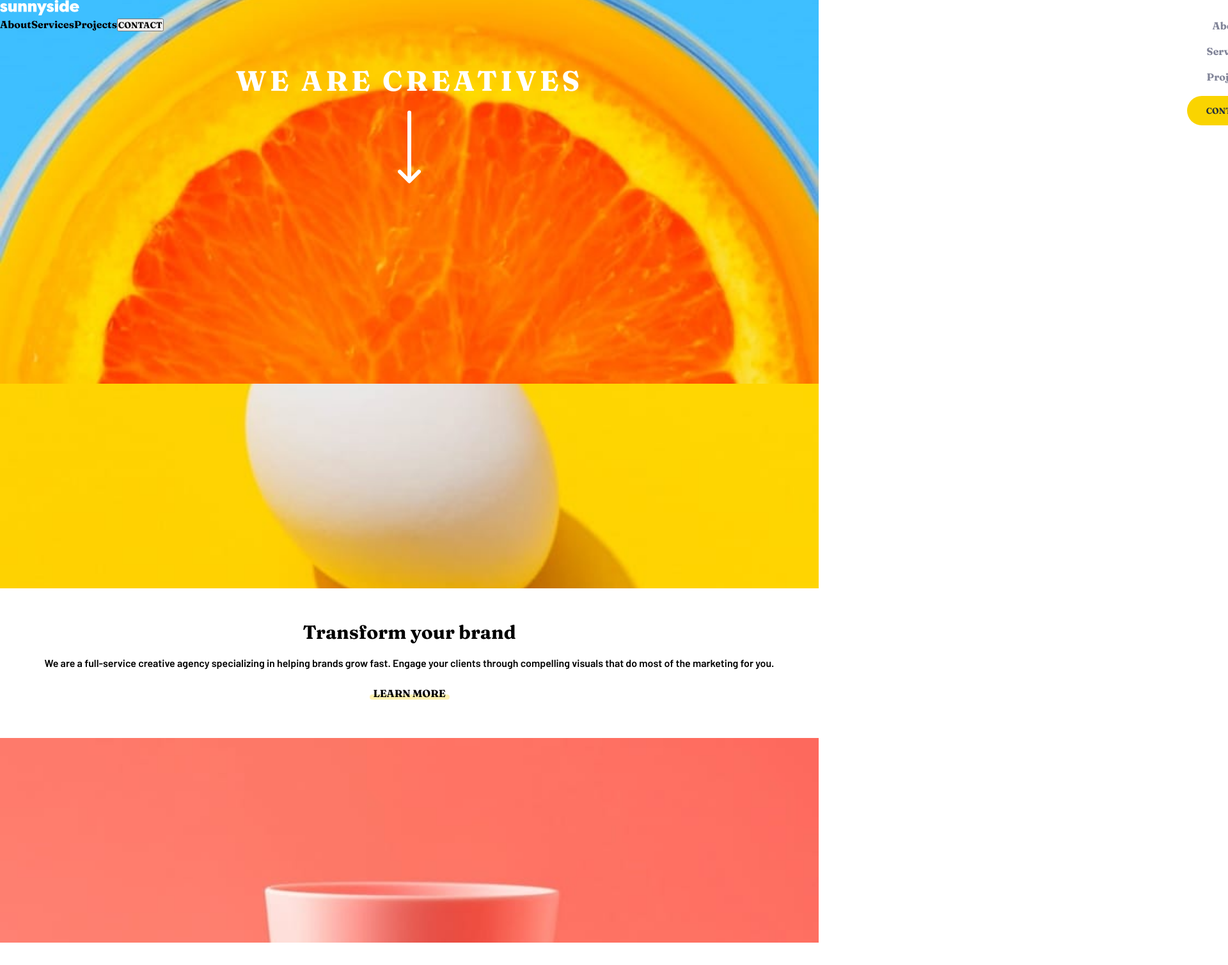
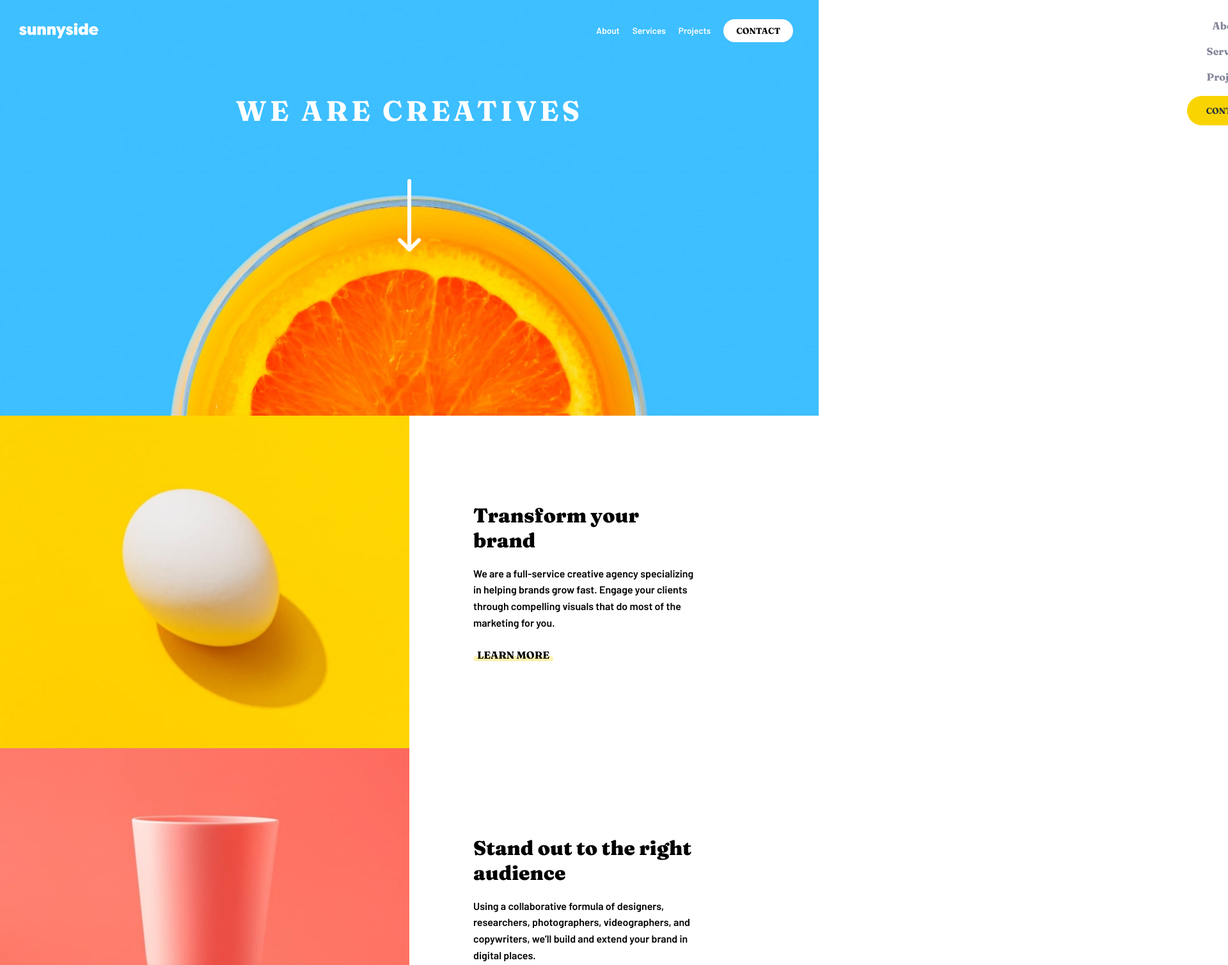
Before and after one commit to Rubylenshy/sunnyside-agency, a plain HTML site: page index.html in a window 1280 px wide. Shown: the top 1509 px of the page at 64% size, 1920 px wide, since content can reach past the window. Drawn offline with Linux system fonts and the light colour scheme.

Commit message:
grid templates and layouts updated

```diff
--- a/assets/css/style.css
+++ b/assets/css/style.css
@@ -5,7 +5,7 @@
     --yellow: hsl(51, 100%, 49%);
     --dark-desaturated-cyan: hsl(167, 40%, 24%);
     --dark-blue: hsl(198, 62%, 26%);
-    --dark-moderate-cyan: hsl(168, 33%, 52%);
+    --dark-moderate-cyan: hsl(168, 40%, 57%);
 
     --vd-desaturated-blue: hsl(212, 27%, 19%);
     --vd-grayish-blue: hsl(213, 9%, 39%);
@@ -95,7 +95,8 @@ header{
 }
 
 .mobile-nav{
-    position: absolute;
+    display: block;
+    position: fixed;
     left: 100%;
     width: 90%;
     margin: 0 5%;
@@ -104,6 +105,17 @@ header{
     text-align: center;
     transition: all .3s;
 }
+/* .mobile-nav::before{
+    content: "";
+    margin-left: auto;
+    position: relative;
+    top: -1.5rem;
+    border-width: 0 0 1.5rem 1.5rem;
+    border-style: solid;
+    border-color: var(--clr-white) transparent;
+    display: block;
+    width: 0;
+} */
 .nav-links{
     display: flex;
     flex-direction: column;
@@ -146,7 +158,7 @@ header{
 .transform-img{
     background: url(../images/mobile/image-transform.jpg) center no-repeat;
     background-size: cover;
-    height: 40vh;
+    height: 19.5rem;
 }
 .transform-texts,
 .standout-texts{
@@ -157,9 +169,14 @@ header{
 .grid-img-text h2{
     font-size: 1.85em;
 }
+.grid-img-text p{
+    line-height: 1.6em;
+}
 .transform-texts p,
 .standout-texts p{
     margin: 20px 0 40px;
+    max-width: 350px;
+    margin: 20px auto 40px;
 }
 .transform-texts .learn-more{
     background: hsl(51, 100%, 49%, 0.3);
@@ -172,7 +189,7 @@ header{
 .standout-img{
     background: url(../images/mobile/image-stand-out.jpg) center top no-repeat;
     background-size: cover;
-    height: 40vh;
+    height: 19.5rem;
 }
 .standout-texts .learn-more{
     background: hsl(7, 99%, 70%, 0.3);
@@ -284,10 +301,121 @@ footer{
     .gallery-images-desktop{
         display: initial;
     }
+
+    header{
+        background: url(../images/desktop/image-header.jpg) center bottom no-repeat ;
+        background-size: cover;
+        height: 650px;
+    }
+    .navbar-desktop{
+        display: flex;
+        justify-content: space-between;
+        align-items: center;
+        padding: 30px;
+    }
+    .navbar-desktop .links{
+        display: flex;
+        align-items: center;
+    }
+    .navbar-desktop .links li{
+        margin: 0 10px;
+        font-weight: 400;
+    }
+    .navbar-desktop .links a{
+        color: var(--white);
+        font-size: .85em;
+        font-weight: 400;
+        font-family: var(--ff-barlow);
+    }
+    .navbar-desktop .links button{
+        padding: 10px 20px;
+        background: var(--white);
+        color: initial;
+        border: none;
+        border-radius: 20px;
+    }
+    .navbar-desktop .links button:hover{
+        background: var(--dark-blue);
+        color: var(--white);
+    }
+
+    .illustration-text h1{
+        margin: 50px auto 80px;
+    }
+
+    .grid-img-text{
+        grid-template-columns: repeat(2, 1fr);
+    }
+    .grid-img-text > div{
+        height: 520px;
+        background-size: cover;
+    }
+    .grid-img-text h2{
+        font-size: 1.95em;
+        font-weight: 900;
+    }
+    .learn-more{
+        margin: 0;
+    }
+    .transform-texts,
+    .standout-texts{
+        text-align: left;
+        display: flex;
+        flex-direction: column;
+        justify-content: center;
+        align-items: left;
+        padding: 0 100px;
+        background: var(--white);
+    }
+
+    .transform-texts h2,
+    .standout-texts h2{
+        width: 80%;
+    }
+    .transform-texts p,
+    .standout-texts p{
+        margin: 20px 0 40px;
+    }
+    .transform-img{
+        background: url('../images/desktop/image-transform.jpg') center no-repeat;
+    }
+    .standout-img{
+        background: url('../images/desktop/image-stand-out.jpg') center center no-repeat;
+    }
+    .graphics-designer{
+        padding-top: 340px;
+        background: url('../images/desktop/image-graphic-design.jpg') top no-repeat;
+    }
+    .photography{
+        padding-top: 340px;
+        background: url('../images/desktop/image-photography.jpg') top no-repeat;
+    }
+
+    .graphics-designer p,
+    .photography p{
+        margin: 20px auto;
+        max-width: 400px;
+    }
+
+    .gallery-images-desktop{
+        display: grid;
+        grid-template-columns: repeat(4, 1fr);
+    }
+    .gallery-images-desktop img{
+        max-width: 100%;
+    }
+
+    .footer-links a:hover{
+        color: var(--white);
+    }
+    .footer-icons img:hover{
+        cursor: pointer;
+        filter: brightness(100);
+    }
 }
 
 
-@media (min-width: 460px) {
+@media (min-width: 460px) and (max-width: 749px) {
     .graphics-designer{
         background: url(../images/mobile/image-graphic-design.jpg) center no-repeat;
     }
--- a/index.html
+++ b/index.html
@@ -14,7 +14,7 @@
   <header>
     <nav class="navbar-mobile">
       <img src="assets/images/logo.svg" alt="Sunnyside">
-      <button class="hamburger active" title="Menu">
+      <button class="hamburger" title="Menu">
         <div class="hamburger-bar"></div>
       </button>
     </nav>
```
